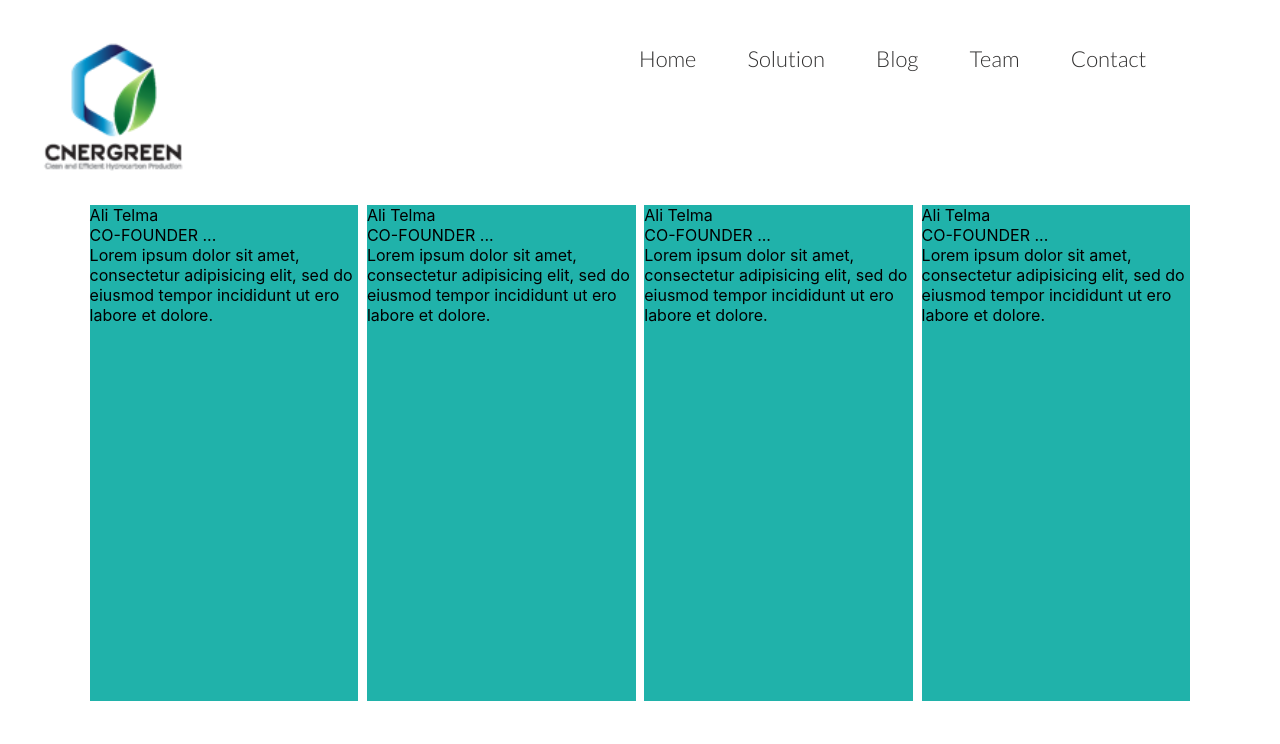
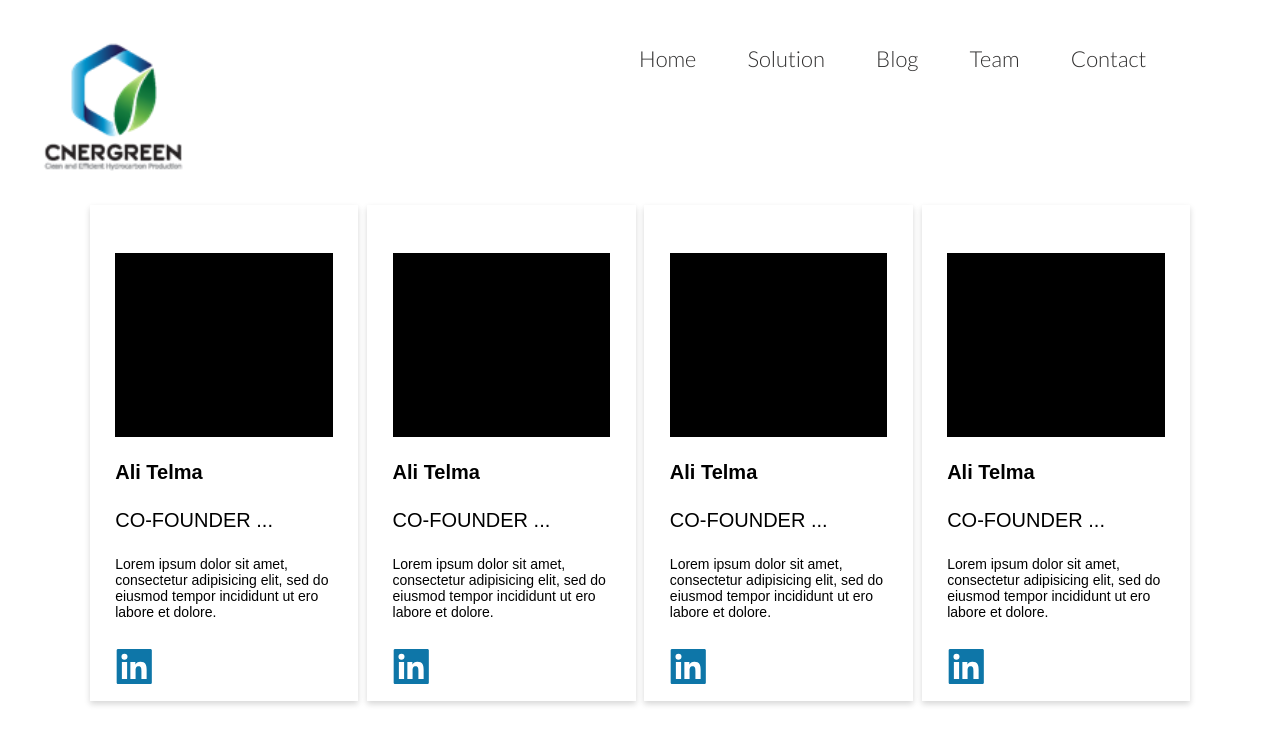
Before and after one commit to EbrahimGhanbari/cnergreen, a React (Create React App) app in the folder react-front-end/: page /team in a window 1280 px wide. Shown: the top 744 px of the page. Built offline with nearby package versions, Linux system fonts and the light colour scheme.

Commit message:
fix(release): fixed the styling

```diff
--- a/react-front-end/src/components/Team/Team.scss
+++ b/react-front-end/src/components/Team/Team.scss
@@ -6,4 +6,5 @@
     justify-content: space-between;
     padding-left: 7vw;
     padding-right: 7vw;
+
 }
--- a/react-front-end/src/components/Team/TeamMember.jsx
+++ b/react-front-end/src/components/Team/TeamMember.jsx
@@ -1,17 +1,20 @@
 import React from "react";
 import "./TeamMember.scss";
+import { AiFillLinkedin } from "react-icons/ai";
 
 function TeamMember(props) {
   return (
     <div className="team_member">
-      <div id="team_img"></div>
-      <div id="team_name">Ali Telma</div>
-      <div id="team_title">CO-FOUNDER ...</div>
-      <div id="team_desc">
+      <div className="team_img team"></div>
+      <div className="team_name team">Ali Telma</div>
+      <div className="team_title team">CO-FOUNDER ...</div>
+      <div className="team_desc team">
         Lorem ipsum dolor sit amet, consectetur adipisicing elit, sed do eiusmod
         tempor incididunt ut ero labore et dolore.
       </div>
-      <div id="team_icon"></div>
+      <a href="https://www.google.ca" target="_blank" >
+        <AiFillLinkedin className="team_icon" />
+      </a>
     </div>
   );
 }
--- a/react-front-end/src/components/Team/TeamMember.scss
+++ b/react-front-end/src/components/Team/TeamMember.scss
@@ -1,8 +1,46 @@
-@import '../../styles/variables.scss';
+@import "../../styles/variables.scss";
 
-.team_member{
-    width: 21vw;
-    height: 62vh;
-    background: lightseagreen;
+.team_member {
+  display: flex;
+  flex-direction: column;
+  justify-content: space-between;
+  width: 21vw;
+  height: 62vh;
+  background: #ffffff 0% 0% no-repeat padding-box;
+  box-shadow: 0px 3px 6px #00000029;
+  font-family: Arial, Helvetica, sans-serif;
 
+  .team {
+    margin-left: 2vw;
+    margin-right: 2vw;
+  }
+  .team_img {
+    background: black;
+    height: 23vh;
+    width: 17vw;
+    margin-top: 6vh;
+  }
+
+  .team_name {
+    font-weight: 700;
+    font-size: 20px;
+  }
+
+  .team_title {
+    font-weight: 400;
+    font-size: 20px;
+  }
+
+  .team_desc {
+    font-weight: 400;
+    font-size: 14px;
+  }
+
+  .team_icon {
+    padding-left: 1.7vw;
+    color: #0e76a8;
+    width: 45px;
+    height: 45px;
+    margin-bottom: 1vh;
+  }
 }
```
